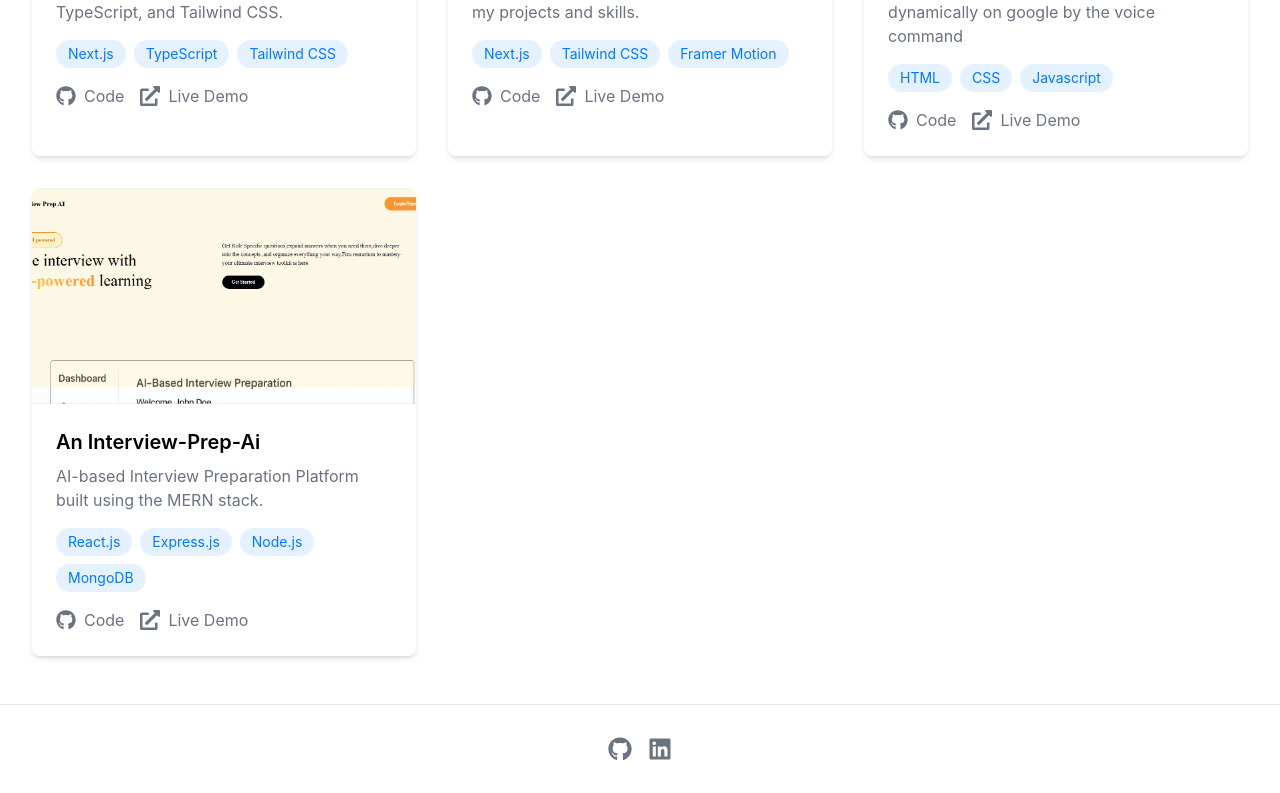
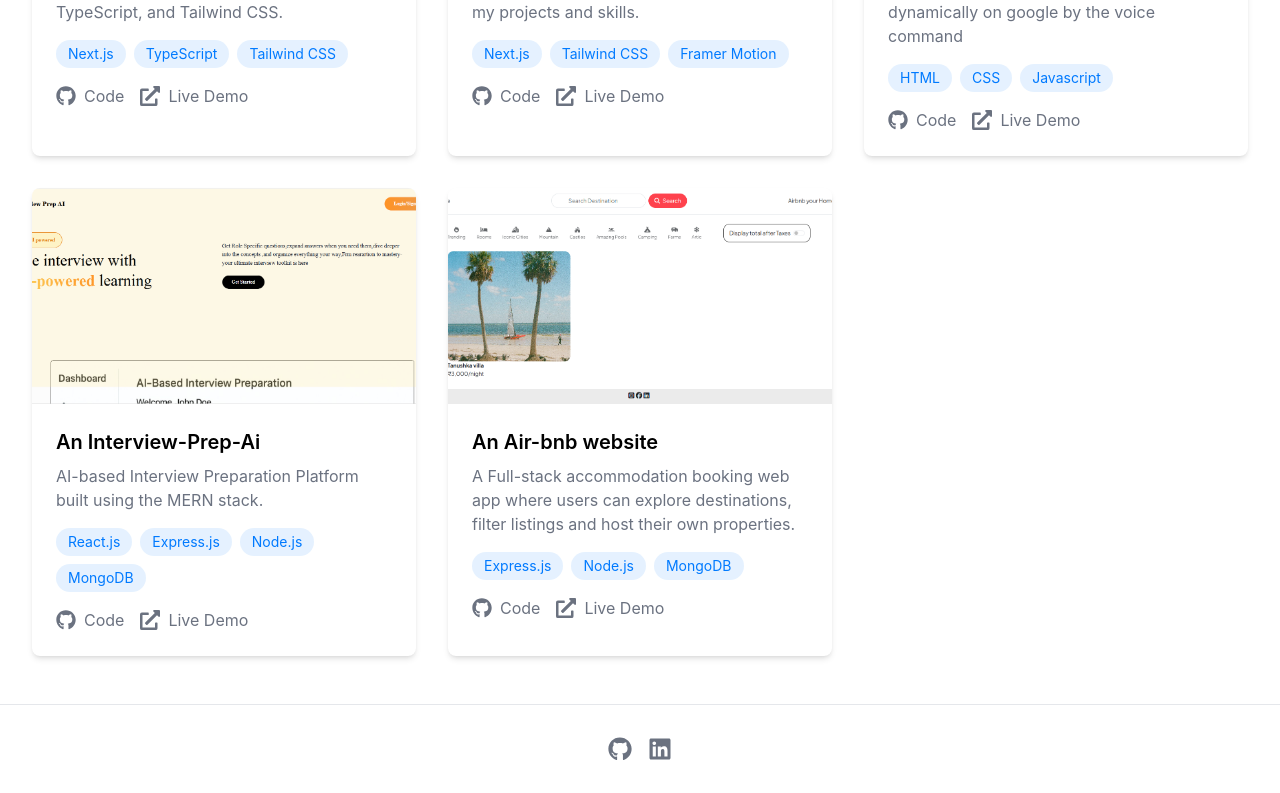
Before and after one commit to tanushka1726/Portfolio, a Next.js app: page /projects in a window 1280 px wide. Shown: the part 624-1417 px from the top of the page. Built offline with nearby package versions, Linux system fonts and the light colour scheme.

Commit message:
add new project

```diff
--- a/src/contents/projects.ts
+++ b/src/contents/projects.ts
@@ -36,7 +36,14 @@ export const projects: Project[] = [
     demoLink: 'https://interview-prep-ai-1-q9kt.onrender.com/',
     image: '/projects/Interview-Prep.png',
   },
-
+{
+    title: 'An Air-bnb website',
+    description: 'A Full-stack accommodation booking web app where users can explore destinations, filter listings and host their own properties.',
+    technologies: [ "Express.js", "Node.js", "MongoDB"],
+    githubLink: 'https://github.com/tanushka1726/Flipkey.git',
+    demoLink: 'https://flipkey-5bie.onrender.com/listings',
+    image: '/projects/Wanderlust.png',
+  },
 
 
 
```
Also changed, not shown: public/projects/Wanderlust.png (added).
